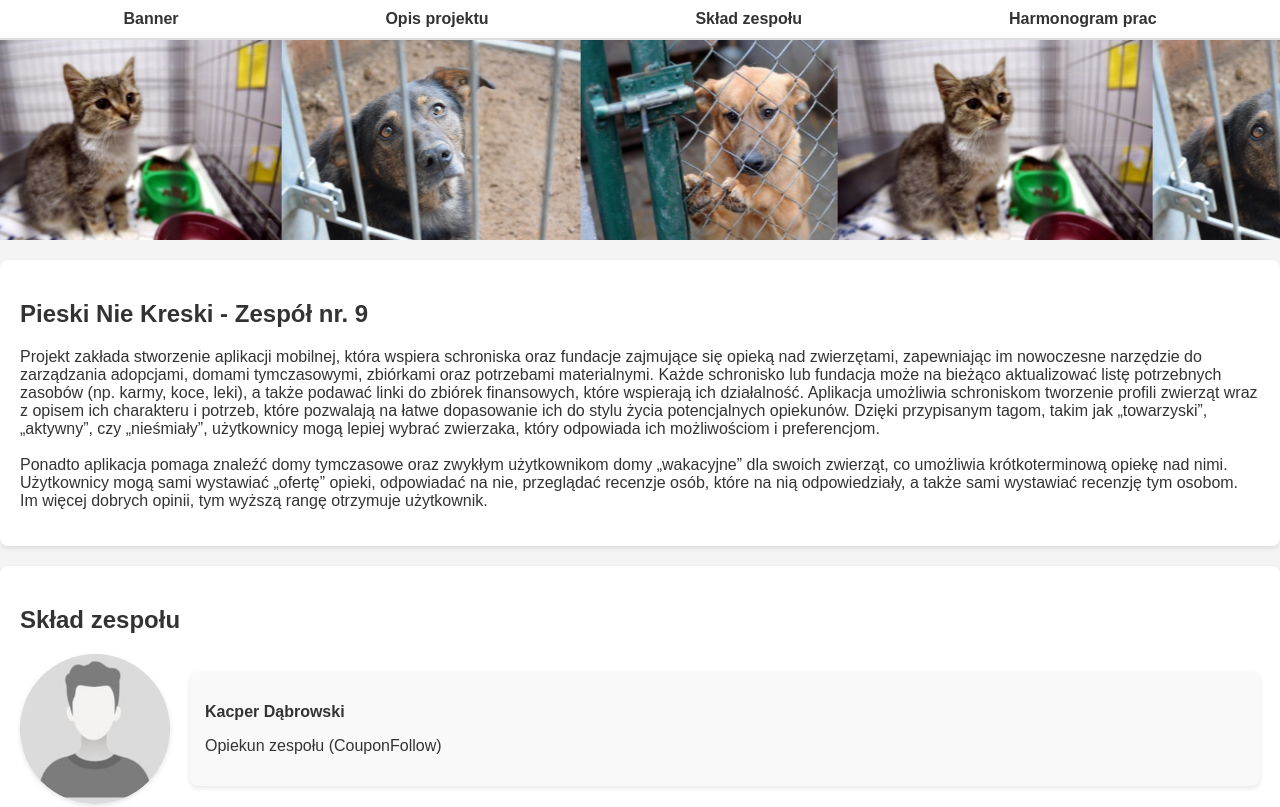
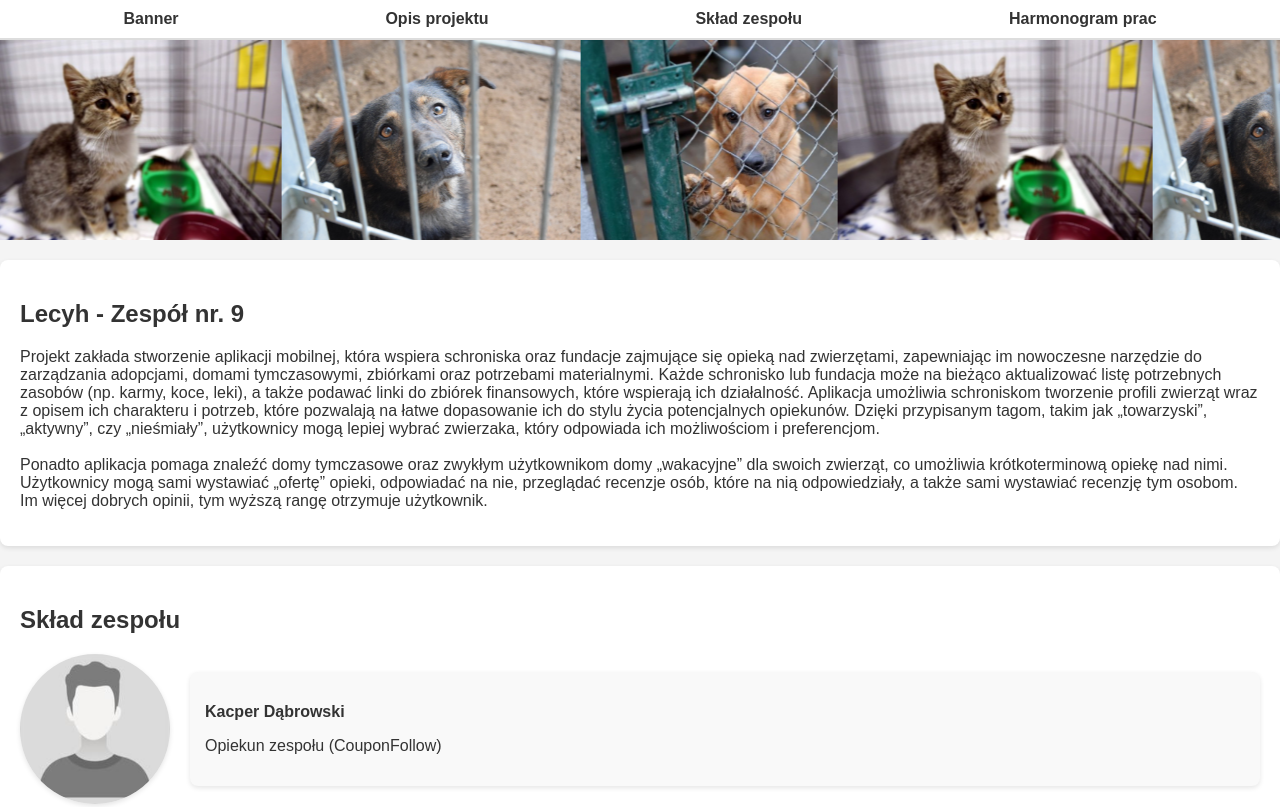
Before and after one commit to MrKKO/prog_zesp, a website: page index.html in a window 1280 px wide. Shown: the top 807 px of the page. Drawn offline with Linux system fonts and the light colour scheme.

Commit message:
Update name v.0.1
Rename app for now

```diff
--- a/index.html
+++ b/index.html
@@ -40,7 +40,7 @@
 
     <!-- Sekcja 1 -->
     <section id="section1" class="section">
-      <h2>Pieski Nie Kreski - Zespół nr. 9</h2>
+      <h2>Lecyh - Zespół nr. 9</h2>
       <p>
         Projekt zakłada stworzenie aplikacji mobilnej, która wspiera schroniska
         oraz fundacje zajmujące się opieką nad zwierzętami, zapewniając im
```
